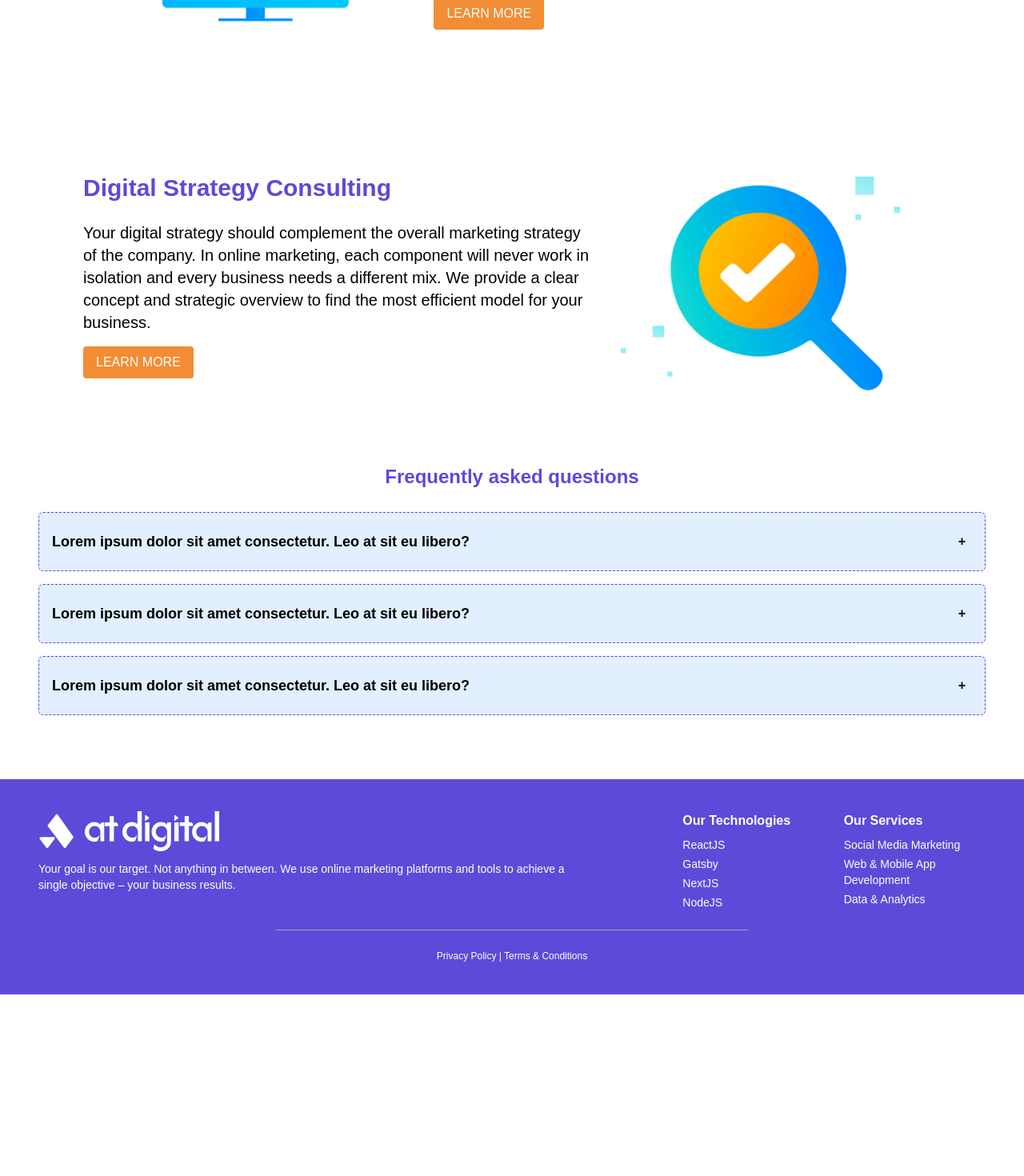
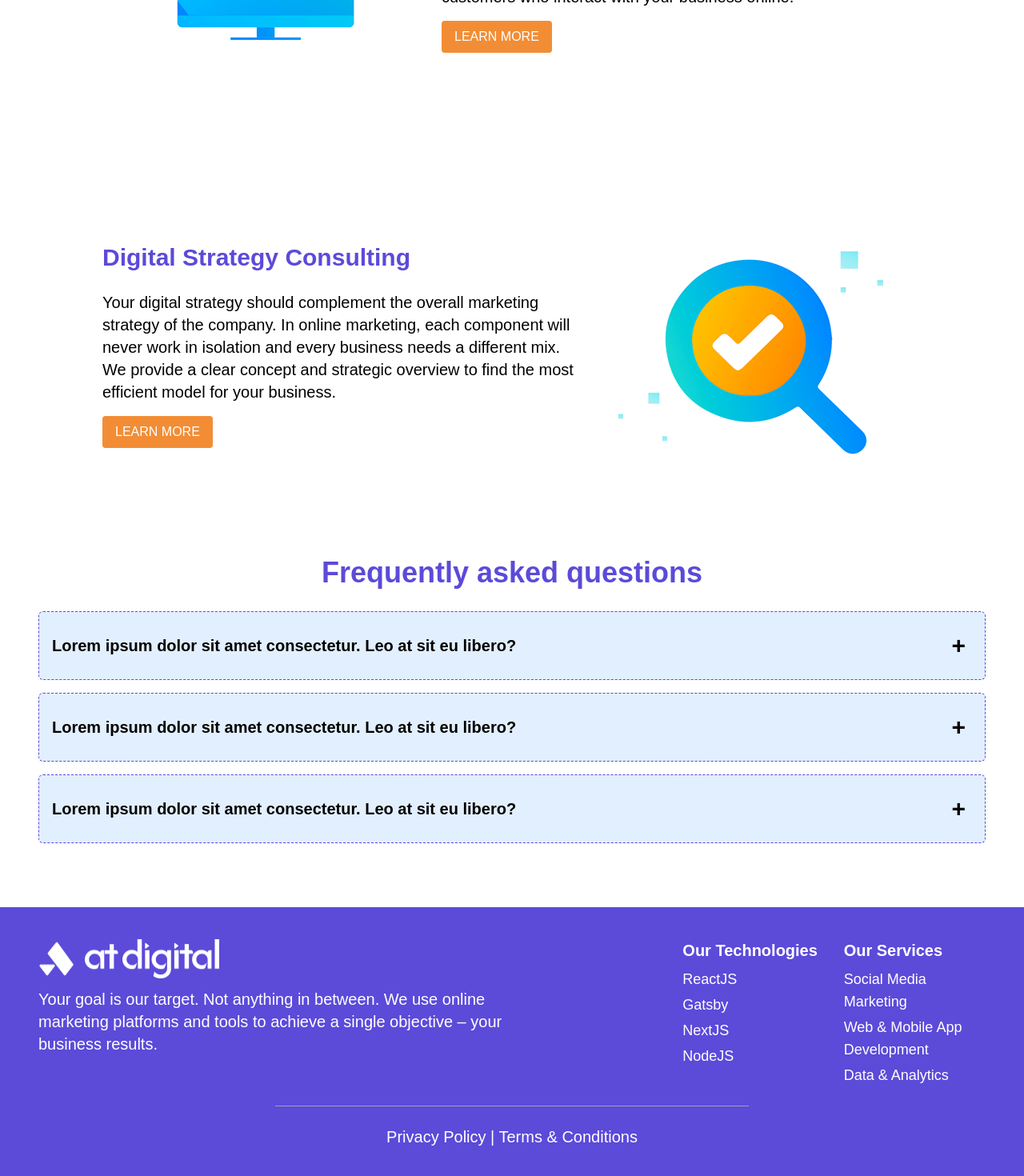
Before and after one commit to VSupunK/At-Digital-Landing-Page, a React (Vite) app: page / in a window 1280 px wide. Shown: the part 1170-2640 px from the top of the page at 80% size. Before the commit the page ends 2413 px from the top, so only its background shows below. Built offline with nearby package versions, Linux system fonts and the light colour scheme.

Commit message:
Update and fix responsiveness conflicts

```diff
--- a/src/components/FAQItem.jsx
+++ b/src/components/FAQItem.jsx
@@ -11,10 +11,12 @@ const FAQItem = ({ question, answer }) => {
         }`}
         onClick={() => setIsOpen(!isOpen)}
       >
-        <p className="font-semibold sm:text-lg">{question}</p>
-        <span className="p-2">{isOpen ? "-" : "+"}</span>
+        <p className="font-semibold max-sm:text-sm text-xl">{question}</p>
+        <span className="p-2 text-3xl transition">{isOpen ? "-" : "+"}</span>
       </div>
-      {isOpen && <p className="mt-2 text-dark"> {answer}</p>}
+      {isOpen && (
+        <p className="mt-2 max-sm:text-sm text-xl text-text-light"> {answer}</p>
+      )}
     </div>
   );
 };
--- a/src/components/FAQSection.jsx
+++ b/src/components/FAQSection.jsx
@@ -2,8 +2,8 @@ import React from "react";
 import FAQItem from "./FAQItem";
 
 const FAQSection = () => (
-  <div className="p-6 space-y-5 px-12">
-    <h1 className="text-4xl sm:text-2xl font-bold text-center text-primary overflow-hidden pb-2">
+  <div className="p-6 min-xl:px-36 px-12 space-y-5">
+    <h1 className="text-4xl max-md:text-2xl font-bold text-center text-primary overflow-hidden pb-2">
       Frequently asked questions
     </h1>
     <FAQItem
--- a/src/components/Footer.jsx
+++ b/src/components/Footer.jsx
@@ -5,23 +5,26 @@ const Footer = () => (
   <footer className="bg-primary text-white px-12 py-10 mt-10">
     <div className="max-w-7xl mx-auto grid grid-cols-1 md:grid-cols-12 gap-6">
       {/* Logo and Description */}
-      <div className="md:col-span-6 lg:col-span-8 text-center md:text-left">
+      <div className="md:col-span-6 lg:col-span-8 text-left text-wrap overflow-hidden">
         <img
           src={Logo}
           alt="logo"
-          className="w-[180px] md:w-[226px] h-auto mx-auto md:mx-0 cursor-pointer"
+          className="w-[180px] md:w-[226px] h-auto cursor-pointer"
         />
-        <p className="text-sm max-w-md mx-auto md:mx-0 mt-3 w-2xl">
+        <p className="max-sm:text-sm text-xl mt-3 text-left text-wrap md:w-[75%] w-full">
           Your goal is our target. Not anything in between. We use online
           marketing platforms and tools to achieve a single objective – your
           business results.
         </p>
       </div>
 
+      <div className="md:col-span-6 lg:col-span-4 grid grid-cols-1 sm:grid-cols-2 gap-6">
         {/* Our Technologies */}
-      <div className="md:col-span-3 lg:col-span-2 text-center sm:text-left">
-        <h2 className="font-semibold mb-2">Our Technologies</h2>
-        <ul className="text-sm space-y-1 cursor-pointer">
+        <div className="text-left">
+          <h2 className="max-sm:text-sm text-xl font-semibold mb-2">
+            Our Technologies
+          </h2>
+          <ul className="max-sm:text-sm text-lg space-y-1 cursor-pointer">
             <li className="hover:text-secondary">ReactJS</li>
             <li className="hover:text-secondary">Gatsby</li>
             <li className="hover:text-secondary">NextJS</li>
@@ -30,21 +33,27 @@ const Footer = () => (
         </div>
 
         {/* Our Services */}
-      <div className="md:col-span-3 lg:col-span-2 text-center sm:text-left">
-        <h2 className="font-semibold mb-2">Our Services</h2>
-        <ul className="text-sm space-y-1 cursor-pointer">
+        <div className="text-left">
+          <h2 className="max-sm:text-sm text-xl font-semibold mb-2">
+            Our Services
+          </h2>
+          <ul className="max-sm:text-sm text-lg space-y-1 cursor-pointer">
             <li className="hover:text-secondary">Social Media Marketing</li>
-          <li className="hover:text-secondary">Web & Mobile App Development</li>
+            <li className="hover:text-secondary">
+              Web & Mobile App Development
+            </li>
             <li className="hover:text-secondary">Data & Analytics</li>
           </ul>
+        </div>
       </div>
     </div>
 
     {/* Divider */}
     <hr className="w-3/4 md:w-1/2 my-6 border-gray-400 mx-auto" />
 
-    {/* Bottom Text */}
-    <p className="text-center text-xs">Privacy Policy | Terms & Conditions</p>
+    <p className="max-sm:text-sm text-xl text-center">
+      Privacy Policy | Terms & Conditions
+    </p>
   </footer>
 );
 
--- a/src/components/HeroSection.jsx
+++ b/src/components/HeroSection.jsx
@@ -5,7 +5,7 @@ import Button from "./Button";
 const HeroSection = () => {
   return (
     <>
-      <section className="relative w-full h-screen flex items-center">
+      <section id="home" className="relative w-full h-screen flex items-center">
         {/* Background Image */}
         <div className="absolute inset-0">
           <img
--- a/src/components/Navbar.jsx
+++ b/src/components/Navbar.jsx
@@ -1,9 +1,9 @@
 import React, { useState } from "react";
-import { FiMenu, FiX } from "react-icons/fi"; // Import icons for menu toggle
+import { FiMenu, FiX } from "react-icons/fi";
 import Logo from "../assets/images/Logo.png";
 
 const Navbar = () => {
-  const [isOpen, setIsOpen] = useState(false); // State to track menu visibility
+  const [isOpen, setIsOpen] = useState(false);
 
   return (
     <nav className="bg-primary px-12 py-4 flex justify-between items-center text-white relative z-10">
@@ -15,8 +15,8 @@ const Navbar = () => {
       />
 
       {/* Desktop Navigation */}
-      <div className="hidden md:flex space-x-10 max-sm:space-x-16 cursor-pointer">
-        <a href="#" className="hover:text-secondary p-2 rounded">
+      <div className="hidden md:flex text-xl space-x-10 cursor-pointer uppercase">
+        <a href="#services" className="hover:text-secondary p-2 rounded">
           Services
         </a>
         <a href="#" className="hover:text-secondary p-2 rounded">
@@ -32,23 +32,29 @@ const Navbar = () => {
 
       {/* Mobile Menu Toggle Button */}
       <button
-        className={`md:hidden text-2xl focus:outline-none overflow-y-hidden z-20 ${
-          isOpen ? "text-black" : "text-white"
-        }`}
+        className="md:hidden text-2xl focus:outline-none z-20 relative"
         onClick={() => setIsOpen(!isOpen)}
       >
-        {isOpen ? <FiX /> : <FiMenu />}
+        {isOpen ? <FiX className="hidden" /> : <FiMenu />}
       </button>
 
       {/* Overlay Menu */}
       <div
-        className={`fixed inset-0 bg-white text-black flex flex-col items-start px-15 py-15 space-y-5 transition-transform duration-300 ease-in-out gap-4 ${
-          isOpen ? "translate-x-0" : "translate-x-full"
-        }`}
+        className={`fixed inset-0 bg-white text-black flex flex-col px-10 py-15 space-y-5 transition-transform duration-300 ease-in-out gap-4 z-50
+          ${isOpen ? "translate-x-0" : "translate-x-full"}
+        `}
       >
+        {/* Close Button (Fixed) */}
+        <button
+          className="absolute top-5 right-5 text-3xl text-black z-50"
+          onClick={() => setIsOpen(false)}
+        >
+          <FiX />
+        </button>
+
         <a
-          href="#"
-          className="text-2xl  hover:text-secondary"
+          href="#services"
+          className="text-2xl hover:text-secondary"
           onClick={() => setIsOpen(false)}
         >
           Services
--- a/src/components/SectionItem.jsx
+++ b/src/components/SectionItem.jsx
@@ -4,14 +4,14 @@ import Button from "./Button";
 const SectionItem = ({ image, title, description, reverse }) => {
   return (
     <section
-      className={`flex flex-col sm:flex-row items-center justify-center px-6 gap-4 text-center sm:text-left
-        ${reverse ? "sm:flex-row-reverse" : "sm:flex-row"}`}
+      className={`flex flex-col md:flex-row items-center justify-center px-12 gap-2 md:gap-6 md:py-10 xl:py-5 text-center sm:text-left
+        ${reverse ? "md:flex-row-reverse" : "md:flex-row"}`}
     >
       <div className="md:w-2/5">
         <img
           src={image}
           alt="section image"
-          className="sm:w-full sm:h-auto justify-center items-center"
+          className="max-sm:w-2xs sm:w-full h-auto justify-center items-center"
         />
       </div>
 
@@ -19,7 +19,9 @@ const SectionItem = ({ image, title, description, reverse }) => {
         <h1 className="text-3xl max-md:text-2xl pb-2 font-bold overflow-hidden text-primary">
           {title}
         </h1>
-        <p className="text-xl max-md:text-lg md:text-left">{description}</p>
+        <p className="max-sm:text-sm text-xl max-md:text-lg md:text-left">
+          {description}
+        </p>
         <Button label={"Learn More"} />
       </div>
     </section>
--- a/src/components/Sections.jsx
+++ b/src/components/Sections.jsx
@@ -5,7 +5,7 @@ import Image_2 from "../assets/images/Search.png";
 
 const Sections = () => {
   return (
-    <div className="lg:px-20 bg-white">
+    <div id="services" className="lg:px-20 bg-white">
       <SectionItem
         image={Image_1}
         title={"Web & Mobile App Development"}
--- a/src/index.css
+++ b/src/index.css
@@ -14,7 +14,7 @@
   --breakpoint-sm: 375px;
 
 
-     /* 🎨 Custom Colors from Your Palette */
+  /* Custom Colors from Your Palette */
   --color-primary: rgb(92, 74, 217); /* Bluish Purple */
   --color-secondary: rgb(242, 141, 53); /* Yuzu Jam */
   --color-analogous-1: rgb(119, 89, 237); /* Ice Ice Baby */
@@ -24,7 +24,7 @@
 
   /* Text Colors */
   --color-text: rgb(36, 36, 36); /* Tricorn Black */
-  --color-text-light: rgb(156, 144, 145); /* Acier */
+  --color-text-light: rgb(111, 108, 144); /* Acier */
   --color-text-subtle: rgb(156, 144, 145); /* Acier */
 
   /* Accent Colors */
```
Lines whose indentation alone changed are shown as unchanged.
